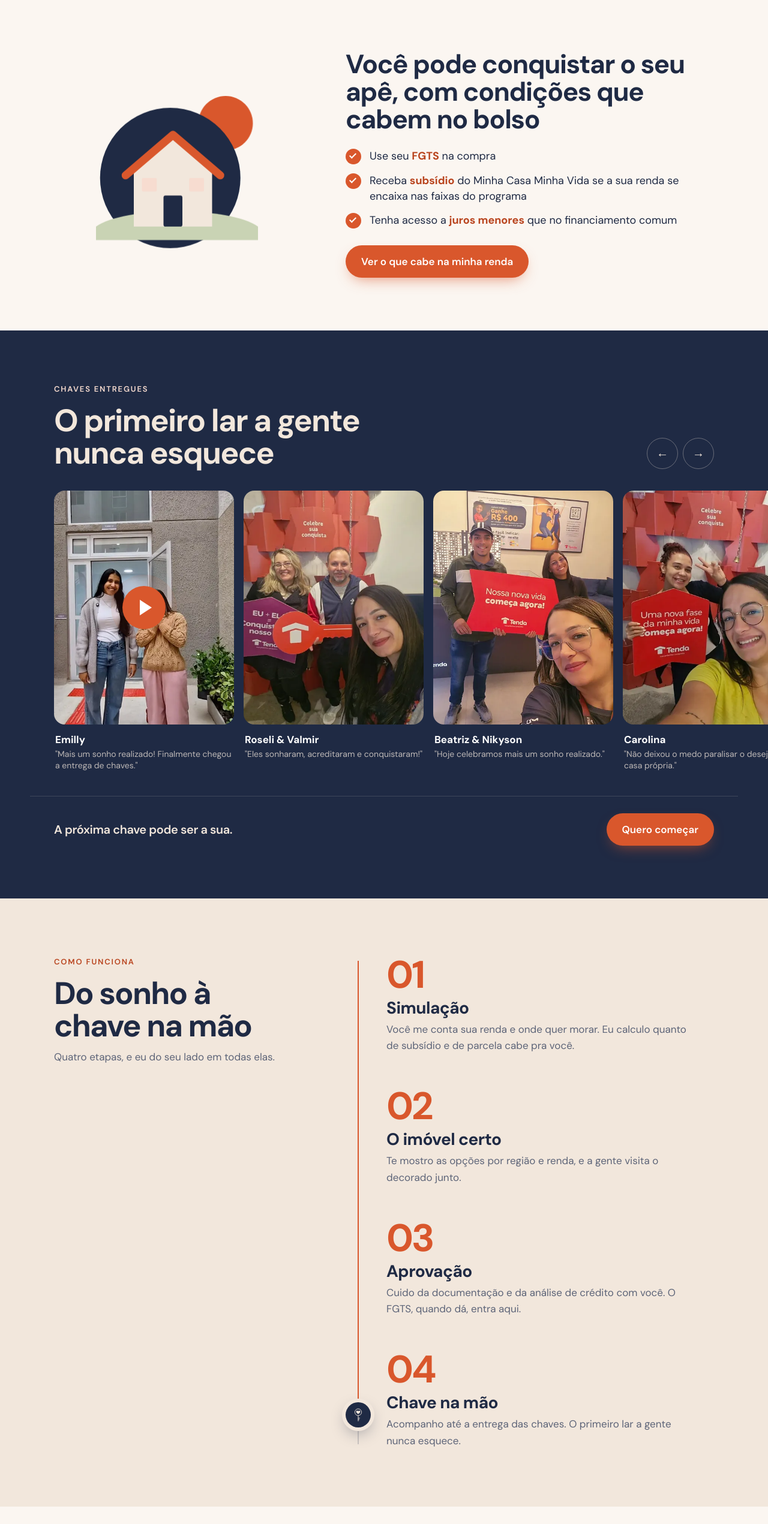
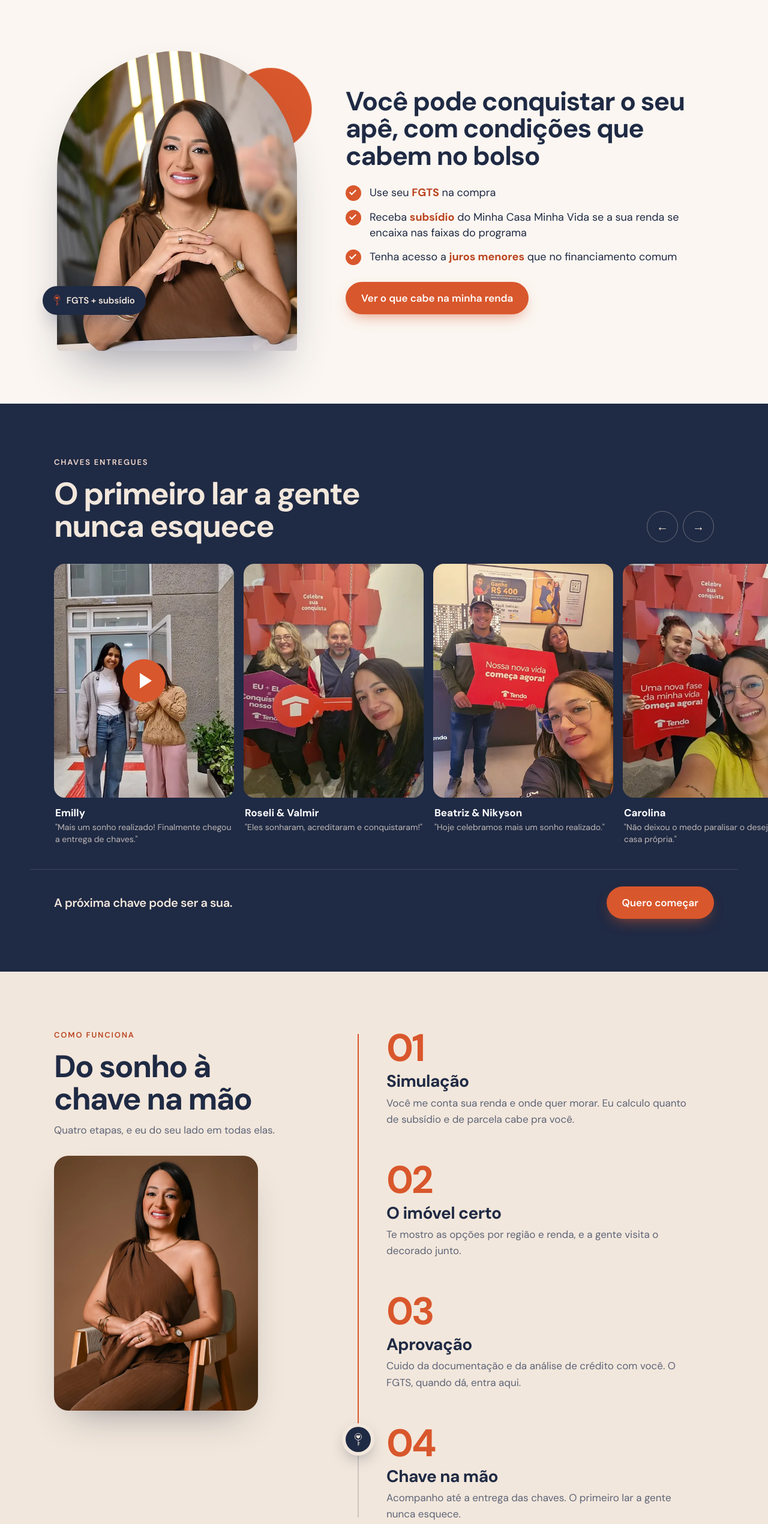
Before and after one commit to hctoliv/larisse-imoveis, a plain HTML site: page index.html in a window 1280 px wide. Shown: the part 938-3479 px from the top of the page at 60% size. Drawn offline with Linux system fonts and the light colour scheme; grey boxes are pictures that could not be loaded.

Commit message:
Fotos profissionais da Larisse no hero, condições, etapas e sobre
Co-Authored-By: Claude Opus 5.5 <noreply@anthropic.com>
Claude-Session: https://claude.ai/code/session_013RD66uLGV67BsKqe7EBX3H

```diff
--- a/index.html
+++ b/index.html
@@ -23,7 +23,7 @@
   <link href="https://fonts.googleapis.com/css2?family=DM+Sans:opsz,wght@9..40,400;9..40,500;9..40,600;9..40,700&display=swap" rel="stylesheet">
   <link rel="preload" as="image" href="img/larisse-mini.webp" media="(max-width: 820px)" fetchpriority="high">
   <link rel="preload" as="image" href="img/larisse-960.webp" media="(min-width: 821px)" fetchpriority="high">
-  <link rel="stylesheet" href="styles.css?v=11">
+  <link rel="stylesheet" href="styles.css?v=12">
   <script type="application/ld+json">
   {"@context":"https://schema.org","@type":"RealEstateAgent","name":"Larisse Silva","description":"Corretora especialista Minha Casa Minha Vida em São Paulo. CRECI 335509.","image":"https://larisseimoveis.com.br/img/larisse-560.webp","areaServed":"São Paulo, SP","telephone":"+55-11-99237-7098","url":"https://larisseimoveis.com.br/","sameAs":["https://www.instagram.com/larisseimoveis/"]}
   </script>
@@ -113,7 +113,7 @@
 
       <div class="hero__person rise" style="--d:.25s">
         <figure class="hero__photo" data-float=".25">
-          <img src="img/larisse-960.webp" srcset="img/larisse-560.webp 560w, img/larisse-960.webp 960w" sizes="(min-width: 821px) 460px, 0px" alt="Larisse Silva, corretora especialista Minha Casa Minha Vida, de óculos e blazer preto" width="960" height="1200" loading="lazy">
+          <img src="img/larisse-960.webp" srcset="img/larisse-560.webp 560w, img/larisse-960.webp 960w" sizes="(min-width: 821px) 460px, 0px" alt="Larisse Silva, corretora especialista Minha Casa Minha Vida, de blazer preto e mãos na cintura" width="960" height="1200" loading="lazy">
         </figure>
         <span class="badge badge--a" data-float="-1"><b>1º</b> lugar no Brasil<br>como vendedora</span>
         <span class="badge badge--b" data-float=".6"><svg><use href="#key"/></svg> Mais um sonho<br>realizado</span>
@@ -134,18 +134,11 @@
   <!-- CONDIÇÕES -->
   <section class="perks">
     <div class="wrap perks__grid">
-      <div class="perks__art" aria-hidden="true">
-        <svg viewBox="0 0 320 260">
-          <circle cx="232" cy="70" r="40" fill="#d9572c" data-spin/>
-          <circle cx="150" cy="150" r="104" fill="#1f2a44"/>
-          <path d="M40 222c40-30 200-30 240 0v20H40z" fill="#c9d3b4"/>
-          <path d="M96 140l58-48 58 48v82H96z" fill="#f2e7dc"/>
-          <path d="M84 146l70-60 70 60" fill="none" stroke="#d9572c" stroke-width="12" stroke-linecap="round" stroke-linejoin="round"/>
-          <rect x="140" y="176" width="28" height="46" rx="3" fill="#1f2a44"/>
-          <rect x="108" y="150" width="22" height="20" rx="2" fill="#f7dcd0"/>
-          <rect x="178" y="150" width="22" height="20" rx="2" fill="#f7dcd0"/>
-        </svg>
-      </div>
+      <figure class="perks__art">
+        <span class="perks__sun" aria-hidden="true"></span>
+        <img src="img/larisse-escritorio-720.webp" alt="Larisse Silva sorrindo à mesa do escritório" width="720" height="900" loading="lazy">
+        <span class="perks__tag" aria-hidden="true"><svg><use href="#key"/></svg>FGTS + subsídio</span>
+      </figure>
       <div>
         <h2 class="perks__title" data-words>Você pode conquistar o seu apê, com condições que cabem no bolso</h2>
         <ul class="perks__list">
@@ -208,27 +201,37 @@
         <p class="eyebrow">Como funciona</p>
         <h2 data-words>Do sonho à chave na mão</h2>
         <p class="muted">Quatro etapas, e eu do seu lado em todas elas.</p>
+        <figure class="journey__frame" aria-hidden="true">
+          <img class="is-on" src="img/etapa-1.webp" alt="" width="800" height="1000" loading="lazy">
+          <img src="img/etapa-2.webp" alt="" width="800" height="1000" loading="lazy">
+          <img src="img/etapa-3.webp" alt="" width="800" height="1000" loading="lazy">
+          <img src="img/etapa-4.webp" alt="" width="800" height="1000" loading="lazy">
+        </figure>
       </div>
       <div class="journey__path" data-journey>
         <span class="journey__line" aria-hidden="true"><span class="journey__fill"></span><span class="journey__key"><svg><use href="#key"/></svg></span></span>
         <ol class="journey__steps">
           <li>
             <span class="journey__n">01</span>
+            <img class="journey__pic" src="img/etapa-1.webp" alt="Larisse no notebook fazendo uma simulação" width="800" height="1000" loading="lazy">
             <h3>Simulação</h3>
             <p>Você me conta sua renda e onde quer morar. Eu calculo quanto de subsídio e de parcela cabe pra você.</p>
           </li>
           <li>
             <span class="journey__n">02</span>
+            <img class="journey__pic" src="img/etapa-2.webp" alt="Larisse ao celular separando opções de imóveis" width="800" height="1000" loading="lazy">
             <h3>O imóvel certo</h3>
             <p>Te mostro as opções por região e renda, e a gente visita o decorado junto.</p>
           </li>
           <li>
             <span class="journey__n">03</span>
+            <img class="journey__pic" src="img/etapa-3.webp" alt="Larisse preenchendo a documentação" width="800" height="1000" loading="lazy">
             <h3>Aprovação</h3>
             <p>Cuido da documentação e da análise de crédito com você. O FGTS, quando dá, entra aqui.</p>
           </li>
           <li>
             <span class="journey__n">04</span>
+            <img class="journey__pic" src="img/etapa-4.webp" alt="Larisse sorrindo, sentada" width="800" height="1000" loading="lazy">
             <h3>Chave na mão</h3>
             <p>Acompanho até a entrega das chaves. O primeiro lar a gente nunca esquece.</p>
           </li>
@@ -241,7 +244,7 @@
   <section class="section about-wrap" id="sobre">
     <div class="wrap about">
       <figure class="about__photo" data-clip>
-        <img data-parallax="0.06" src="img/premio-2025-560.webp" srcset="img/premio-2025-560.webp 560w, img/premio-2025-900.webp 900w" sizes="(min-width: 821px) 440px, 90vw" alt="Larisse Silva segurando o troféu de primeiro lugar em vendas de 2025" loading="lazy" width="560" height="747">
+        <img data-parallax="0.06" src="img/larisse-sobre-600.webp" srcset="img/larisse-sobre-600.webp 600w, img/larisse-sobre-900.webp 900w" sizes="(min-width: 821px) 440px, 90vw" alt="Larisse Silva sentada, sorrindo, de roupa marrom" loading="lazy" width="600" height="750">
       </figure>
       <div class="about__copy">
         <p class="eyebrow">Quem vai te atender</p>
@@ -250,6 +253,7 @@
         <p>Sou corretora especialista em Minha Casa Minha Vida e atendo todas as regiões de São Paulo. Ver histórias de famílias florescendo no primeiro lar é o que me move todos os dias.</p>
         <p>Em 2025 fiquei em 1º lugar no Brasil como vendedora. Gratidão a Deus, à minha equipe e a cada família que confiou no meu trabalho.</p>
         <div class="about__wins">
+          <figure><img src="img/premio-2025-560.webp" alt="Larisse segurando o troféu de primeiro lugar em vendas de 2025" loading="lazy" width="560" height="747"><figcaption>Troféu 2025</figcaption></figure>
           <figure><img src="img/podio-brasil-480.webp" alt="Pódio de vendas com Larisse em primeiro lugar" loading="lazy" width="480" height="480"><figcaption>1º lugar no Brasil</figcaption></figure>
           <figure><img src="img/ranking-agosto-480.webp" alt="Telão de premiação com a Larisse em destaque" loading="lazy" width="480" height="640"><figcaption>Destaque de agosto/25</figcaption></figure>
           <figure><img src="img/equipe-480.webp" alt="Larisse com a equipe de vendas em 2026" loading="lazy" width="480" height="360"><figcaption>Equipe 2026</figcaption></figure>
@@ -375,6 +379,6 @@
   <a href="#simular" class="btn btn--block" data-cta="dock"><svg class="ico"><use href="#wa"/></svg>Quero minha simulação</a>
 </div>
 
-<script src="main.js?v=14" defer></script>
+<script src="main.js?v=15" defer></script>
 </body>
 </html>
--- a/main.js
+++ b/main.js
@@ -74,7 +74,8 @@
 
   /* ================= rolagem ================= */
   const nav = $('.nav'), bar = $('[data-progress]'), hero = $('[data-hero]');
-  const journey = $('[data-journey]'), steps = $$('.journey__steps li');
+  const journey = $('[data-journey]'), steps = $$('.journey__steps li'), jImgs = $$('.journey__frame img');
+  let jCur = 0;
   const parallax = $$('[data-parallax]'), floats = $$('[data-float]');
   const heroForm = $('#lead-form'), dock = $('[data-dock]');
   const forms = $$('form[data-form]');
@@ -92,7 +93,9 @@
 
     const jr = journey.getBoundingClientRect();
     journey.style.setProperty('--p', clamp((vh * .55 - jr.top) / jr.height, 0, 1).toFixed(4));
-    steps.forEach(li => li.classList.toggle('is-on', li.getBoundingClientRect().top < vh * .65));
+    let jOn = 0;
+    steps.forEach((li, i) => { const on = li.getBoundingClientRect().top < vh * .65; li.classList.toggle('is-on', on); if (on) jOn = i; });
+    if (jOn !== jCur && jImgs.length) { jCur = jOn; jImgs.forEach((im, i) => im.classList.toggle('is-on', i === jOn)); }
 
     if (!reduce) {
       parallax.forEach(el => {
--- a/styles.css
+++ b/styles.css
@@ -157,8 +157,15 @@ form.is-sent > :not(.form__done):not(.lead__title) { display: none; }
 /* condições */
 .perks { padding: 88px 0; background: var(--cream-2); }
 .perks__grid { display: grid; grid-template-columns: .8fr 1.2fr; gap: clamp(32px, 6vw, 96px); align-items: center; }
-.perks__art svg { width: 100%; height: auto; max-width: 360px; display: block; margin: 0 auto; }
-.perks__art [data-spin] { transform-origin: 232px 70px; animation: sun 6s ease-in-out infinite; }
+.perks__art { position: relative; margin: 0 auto; width: 100%; max-width: 400px; }
+.perks__art img { position: relative; display: block; width: 100%; height: auto; aspect-ratio: 4 / 5; object-fit: cover; border-radius: 999px 999px 28px 28px; box-shadow: 0 40px 80px -30px rgba(31, 42, 68, .45); }
+.perks__sun { position: absolute; right: -6%; top: 6%; width: 34%; aspect-ratio: 1; border-radius: 50%; background: var(--orange); animation: sun 6s ease-in-out infinite; }
+.perks__tag { position: absolute; left: -6%; bottom: 12%; display: flex; align-items: center; gap: 10px; padding: 12px 18px; border-radius: 999px; background: var(--navy); color: var(--cream); font-weight: 600; font-size: 15px; box-shadow: 0 16px 34px -14px rgba(31, 42, 68, .6); }
+.perks__tag svg { width: 12px; height: 20px; color: var(--orange); fill: currentColor; }
+.journey__frame { position: relative; margin: 28px 0 0; width: min(100%, 340px); aspect-ratio: 4 / 5; border-radius: 24px; overflow: hidden; background: var(--peach); box-shadow: 0 30px 60px -30px rgba(31, 42, 68, .45); }
+.journey__frame img { position: absolute; inset: 0; width: 100%; height: 100%; object-fit: cover; opacity: 0; transform: scale(1.06); transition: opacity .6s ease, transform 1.2s cubic-bezier(.2, .8, .2, 1); }
+.journey__frame img.is-on { opacity: 1; transform: none; }
+.journey__pic { display: none; }
 @keyframes sun { 50% { transform: translateY(-8px) scale(1.06); } }
 .perks__title { font-size: clamp(28px, 3.6vw, 44px); letter-spacing: -.03em; margin-bottom: 24px; max-width: 20ch; }
 .perks__list { list-style: none; margin: 0 0 28px; padding: 0; display: grid; gap: 14px; }
@@ -216,11 +223,11 @@ form.is-sent > :not(.form__done):not(.lead__title) { display: none; }
 .about { display: grid; grid-template-columns: .8fr 1.2fr; gap: clamp(32px, 6vw, 88px); align-items: center; }
 .about__photo { margin: 0; border-radius: 24px; overflow: hidden; clip-path: inset(10% 10% 10% 10% round 24px); transition: clip-path 1.1s cubic-bezier(.2, .8, .2, 1); }
 .about__photo.is-in { clip-path: inset(0 0 0 0 round 24px); }
-.about__photo img { width: 100%; aspect-ratio: 3 / 4; object-fit: cover; object-position: 75% 50%; transform: scale(1.1); }
+.about__photo img { width: 100%; aspect-ratio: 3 / 4; object-fit: cover; object-position: 50% 20%; transform: scale(1.1); }
 .about h2 { margin-bottom: 18px; }
 .about__quote { font-size: clamp(20px, 2.2vw, 26px); font-weight: 700; color: var(--orange-deep); letter-spacing: -.02em; line-height: 1.25; max-width: 26ch; }
 .about__copy > p:not(.eyebrow):not(.about__quote) { color: var(--ink); max-width: 56ch; }
-.about__wins { display: grid; grid-template-columns: repeat(3, 1fr); gap: 10px; margin-top: 24px; }
+.about__wins { display: grid; grid-template-columns: repeat(4, 1fr); gap: 10px; margin-top: 24px; }
 .about__wins figure { margin: 0; }
 .about__wins img { width: 100%; aspect-ratio: 1; object-fit: cover; border-radius: 12px; }
 .about__wins figcaption { font-size: 13px; color: var(--muted); padding-top: 6px; line-height: 1.3; }
@@ -316,7 +323,11 @@ form.is-sent > :not(.form__done):not(.lead__title) { display: none; }
   .proofbar__list li { padding: 16px 0 16px 16px; }
   .proofbar__list li:nth-child(odd) { border-left: 0; padding-left: 0; }
   .proofbar__list li:nth-child(n+3) { border-top: 1px solid rgba(242, 231, 220, .14); }
-  .perks__art svg { max-width: 220px; }
+  .perks__art { max-width: 300px; }
+  .perks__tag { left: -4%; font-size: 14px; }
+  .journey__frame { display: none; }
+  .journey__pic { display: block; width: 100%; aspect-ratio: 16 / 11; object-fit: cover; object-position: 50% 24%; border-radius: 18px; margin: 4px 0 14px; }
+  .about__wins { grid-template-columns: repeat(2, 1fr); }
   .about__photo img { aspect-ratio: 4 / 5; }
   .stories__nav { display: none; }
   .stories__cta { flex-direction: column; align-items: stretch; text-align: center; }
```
Also changed, not shown: img/etapa-1.webp (added), img/etapa-2.webp (added), img/etapa-3.webp (added), img/etapa-4.webp (added), img/larisse-560.webp, img/larisse-960.webp, img/larisse-avatar.webp, img/larisse-escritorio-720.webp (added), img/larisse-mini.webp, img/larisse-sobre-600.webp (added), img/larisse-sobre-900.webp (added), img/og.jpg.
